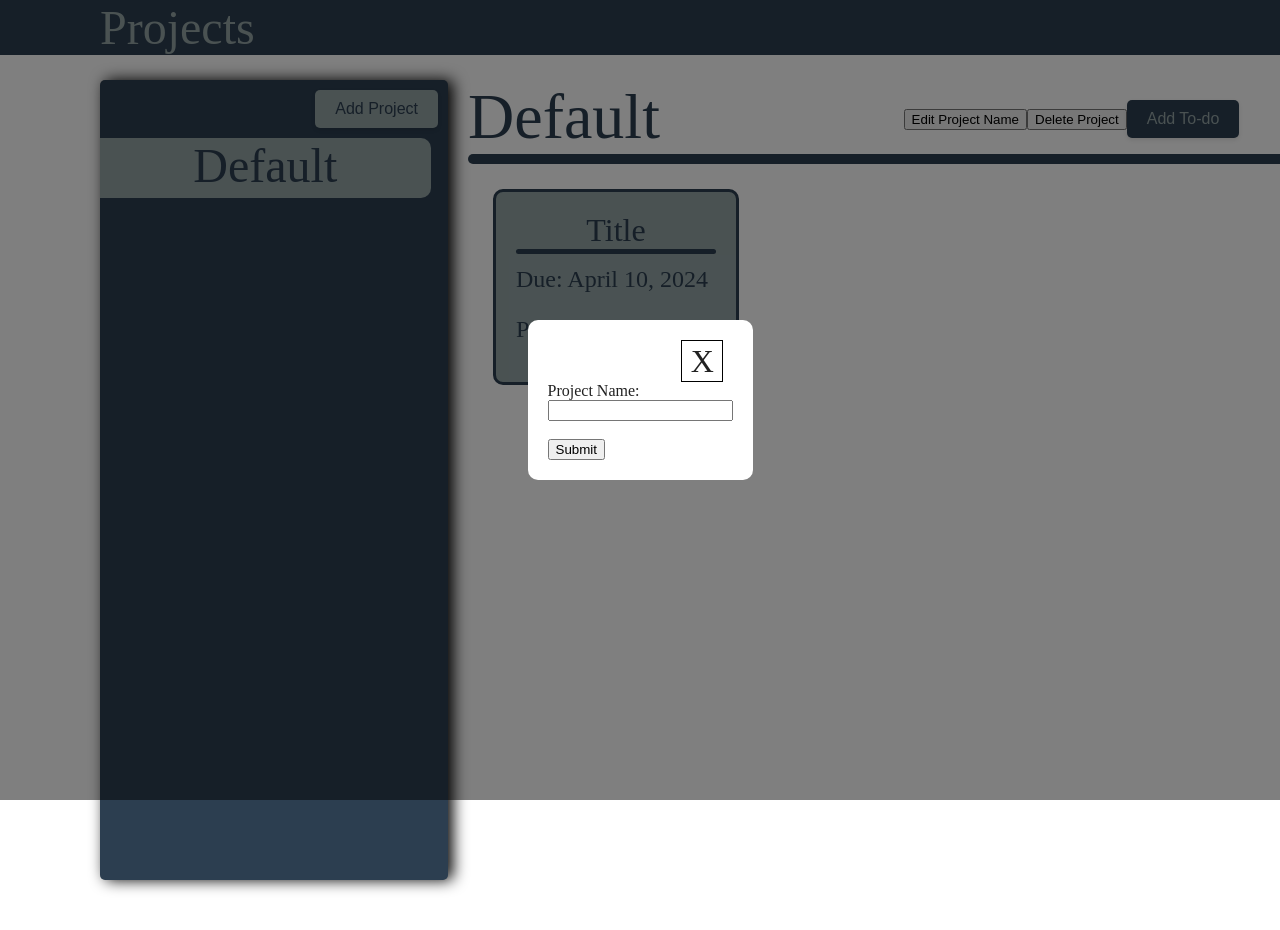
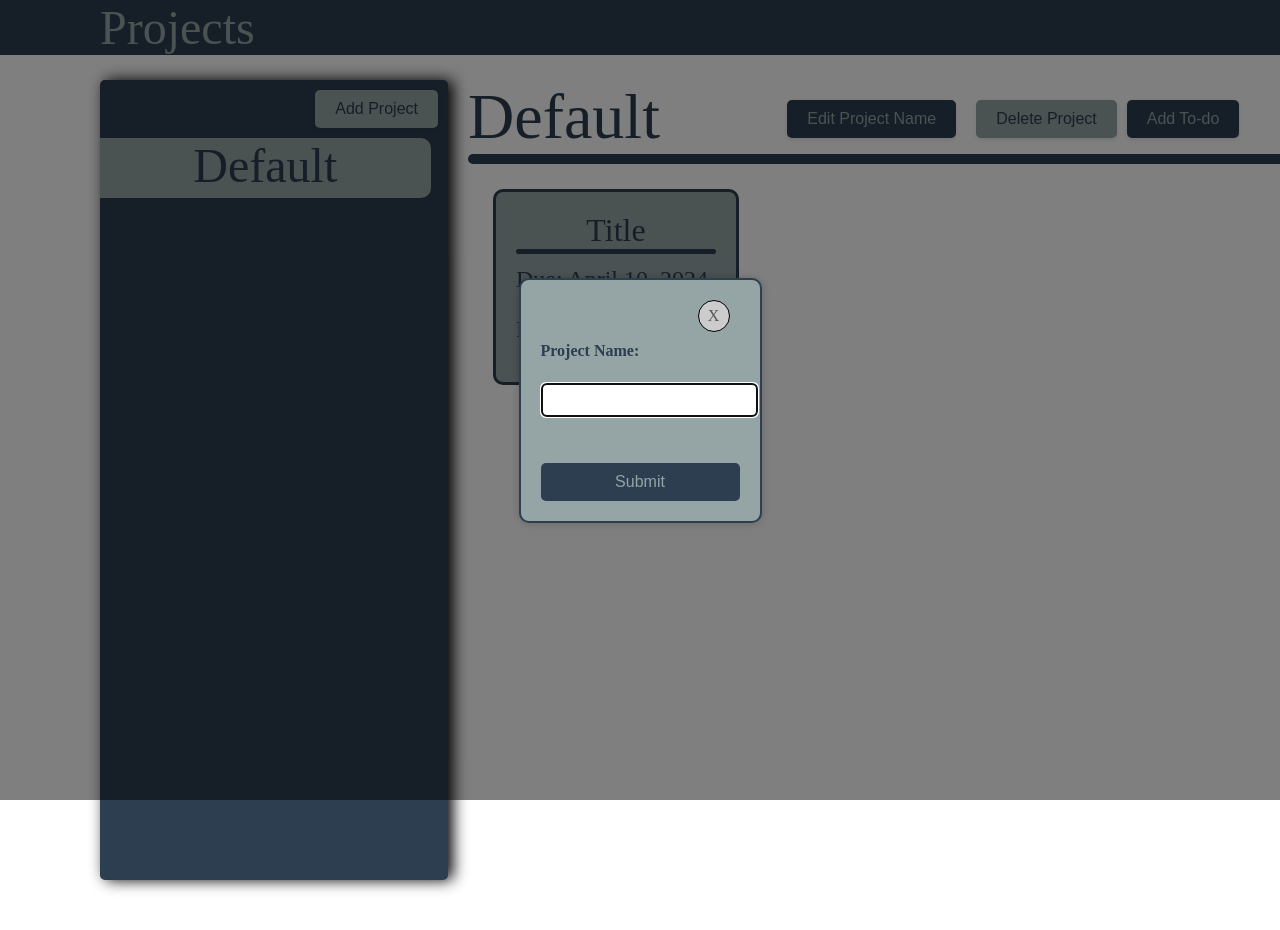
Before and after one commit to gibbonsjoey95/Project-Organizer, a website built with webpack: page src/index.html in a window 1280 px wide. Both pictures are taken after a click on the button "Add Project". Built offline with nearby package versions, Linux system fonts and the light colour scheme.

Commit message:
finished styling

```diff
--- a/src/index.html
+++ b/src/index.html
@@ -23,7 +23,7 @@
             <form id="projectNameForm">
                 <label for="projectName">Project Name:</label><br>
                 <input type="text" id="projectName" name="projectName" required><br><br>
-                <input type="submit" value="Submit">
+                <input type="submit" class="submit" value="Submit">
             </form>
         </div>
     </div>
@@ -38,7 +38,7 @@
             <form id="editProjectNameForm">
                 <label for="projectName">Project Name:</label><br>
                 <input type="text" id="editProjectName" name="projectName" required><br><br>
-                <input type="submit" value="Edit">
+                <input type="submit" class="submit" value="Edit">
             </form>
         </div>
     </div>
@@ -73,7 +73,7 @@
                 <label for="notes">Notes:</label><br>
                 <textarea id="notes" name="notes" rows="4" cols="50"></textarea><br><br>
 
-                <input type="submit" value="Submit">
+                <input type="submit" class="submit" value="Submit">
             </form>
         </div>
     </div>
@@ -108,9 +108,9 @@
                 <label for="notes">Notes:</label><br>
                 <textarea id="editNotes" name="notes" rows="4" cols="50"></textarea><br><br>
 
-                <input type="submit" value="Submit">
+                <input type="submit" class="submit" value="Submit">
 
-                <button type="button" id="deleteTodoButton">Delete</button>
+                <button type="button" id="deleteTodoButton" class="delete-todo-button">Delete</button>
             </form>
         </div>
     </div>
--- a/src/project_content.js
+++ b/src/project_content.js
@@ -3,7 +3,6 @@ import { updateProjectList } from "./sidebar"
 
 import { Todo } from "./todo"
 
-// Figure out a work around for this
 const editProjectNameFormModal = document.querySelector('#editProjectNameFormModal')
 const editProjectNameForm = document.querySelector('#editProjectNameForm')
 const editTodoFormModal = document.querySelector('#editTodoFormModal')
@@ -32,6 +31,10 @@ projectContainer.classList.add('project-content')
 projectTitleContainer.classList.add('project-title-container--content')
 projectTitle.classList.add('project-title')
 todoButtonContainer.classList.add('todo-button-container')
+editProjectNameButton.classList.add('edit-project-name-button')
+editProjectNameButton.classList.add('btn')
+deleteProjectButton.classList.add('delete-project-button')
+deleteProjectButton.classList.add('btn')
 addTodoButton.classList.add('btn')
 addTodoButton.classList.add('add-todo-button')
 titleBar.classList.add('title-bar')
@@ -233,6 +236,9 @@ const addEditedTodoToDom = () => {
 const openFormToEditTodo = (todo) => {
     editTodoFormModal.classList.remove('hidden')
     todo.active = true
+
+    const editTitle = document.querySelector('#editTitle')
+    editTitle.focus()
 }
 
 const openModalToEditProjectName = () => {
@@ -241,6 +247,7 @@ const openModalToEditProjectName = () => {
     let active = findActiveProject()
     const projectName = document.querySelector('#editProjectName')
     projectName.value = active.name
+    projectName.focus()
 }
 
 const editProjectName = () => {
@@ -288,6 +295,9 @@ const showProjectNameFormModal = () => {
 
 const showTodoModal = () => {
     todoFormModal.classList.remove('hidden')
+
+    const title = document.querySelector('#title')
+    title.focus()
 }
 
 const hideTodoModal = () => {
--- a/src/sidebar.js
+++ b/src/sidebar.js
@@ -1,24 +1,21 @@
 import { listOfProjects, createProject } from "./create_project"
 import { mainContent } from "./project_content"
 
-// figure out a work around for this
 const projectNameFormModal = document.querySelector('#projectNameFormModal')
 const projectNameForm = document.querySelector('#projectNameForm')
-
 const projectNameCloseModalButton = document.querySelector('#projectNameCloseModalButton')
-
 const sidebarContainer = document.createElement('div')
 const projectTitleContainer = document.createElement('div')
 const buttonContainer = document.createElement('div')
+const addProjectButton = document.createElement('button')
 
 sidebarContainer.classList.add('sidebar')
 buttonContainer.classList.add('add-btn-container')
 projectTitleContainer.classList.add('project-title-container--sidebar')
-
-const addProjectButton = document.createElement('button')
-addProjectButton.textContent = "Add Project"
 addProjectButton.classList.add('btn')
 addProjectButton.classList.add('add-project-btn')
+
+addProjectButton.textContent = "Add Project"
 
 buttonContainer.appendChild(addProjectButton)
 
@@ -33,7 +30,8 @@ projectNameForm.addEventListener('submit', (event) => {
 })
 
 addProjectButton.addEventListener('click', () => {
-    showProjectNameFromModal()
+    showProjectNameFormModal()
+    addFocusToNameInput()
 })
 
 const updateProjectList = () => {
@@ -70,8 +68,13 @@ const hideProjectNameFormModal = () => {
     projectNameFormModal.classList.add('hidden')
 }
 
-const showProjectNameFromModal = () => {
+const showProjectNameFormModal = () => {
     projectNameFormModal.classList.remove('hidden')
+}
+
+const addFocusToNameInput = () => {
+    const projectName = document.querySelector('#projectName')
+    projectName.focus()
 }
 
 const sidebar = () => {
--- a/src/styles.css
+++ b/src/styles.css
@@ -38,7 +38,6 @@ body {
 .btn:hover {
     background-color: #2c3e50;
     color: #95a5a6;
-    border: solid #95a5a6 3px;
 }
 
 .navbar {
@@ -127,10 +126,37 @@ body {
     color: #2c3e50;
 }
 
+.edit-project-name-button {
+    background-color: #2c3e50;
+    color: #95a5a6;
+    margin: 10px;
+}
+
+.edit-project-name-button:hover {
+    background-color: #95a5a6;
+    color: #2c3e50;
+}
+
+.delete-project-button {
+    background-color: #95a5a6;
+    color: #2c3e50;
+    margin: 10px;
+}
+
+.delete-project-button:hover {
+    background-color: #2c3e50;
+    color: #95a5a6;
+}
+
 .add-todo-button {
     margin-top: 20px;
     background-color: #2c3e50;
     color: #95a5a6;
+}
+
+.add-todo-button:hover {
+    background-color: #95a5a6;
+    color: #2c3e50;
 }
 
 .title-bar {
@@ -206,9 +232,10 @@ body {
 }
 
 .todo-form-container, .project-name-form-container {
-    background-color: #ffffff;
-    color: #212121;
-    padding: 20px;
+    border: #2c3e50 solid 2px;
+    background-color: #95a5a6;
+    color: #2c3e50;
+    padding: 30px;
     border-radius: 10px;
     display: flex;
     flex-direction: column;
@@ -236,3 +263,112 @@ body {
 .hidden {
     display: none;
 }
+
+.project-name-form-container {
+    background-color: #95a5a6;
+    padding: 20px;
+    border-radius: 10px;
+    box-shadow: 0 0 10px rgba(0, 0, 0, 0.2);
+    max-width: 400px;
+}
+
+/* Close Modal Button Styling */
+.close-modal-container {
+    display: flex;
+    justify-content: flex-end;
+    margin-bottom: 10px;
+}
+
+.close-modal-button {
+    cursor: pointer;
+    width: 30px;
+    height: 30px;
+    background-color: #ccc;
+    border-radius: 50%;
+    display: flex;
+    justify-content: center;
+    align-items: center;
+}
+
+/* Close Button Text Styling */
+.close-modal-button h3 {
+    margin: 0;
+    font-size: 16px;
+    color: #555;
+}
+
+/* Project Name Form Styling */
+#projectNameForm {
+    display: flex;
+    flex-direction: column;
+}
+
+/* Form Label Styling */
+label {
+    margin-bottom: 5px;
+    font-weight: bold;
+}
+
+/* Submit Button Styling */
+.submit, .delete-todo-button {
+    padding: 10px 20px;
+    background-color: #2c3e50;
+    color: #95a5a6;
+    border: none;
+    border-radius: 5px;
+    cursor: pointer;
+    font-size: 16px;
+}
+
+.submit:hover, .delete-todo-button:hover {
+    background-color: #95a5a6;
+    color: #2c3e50;
+}
+
+
+.close-modal-container {
+    display: flex;
+    justify-content: flex-end;
+    margin-bottom: 10px;
+}
+
+.close-modal-button {
+    cursor: pointer;
+    width: 30px;
+    height: 30px;
+    background-color: #ccc;
+    border-radius: 50%;
+    display: flex;
+    justify-content: center;
+    align-items: center;
+}
+
+/* Close Button Text Styling */
+.close-modal-button h3 {
+    margin: 0;
+    font-size: 16px;
+    color: #555;
+}
+
+/* Form Label Styling */
+label {
+    margin-bottom: 5px;
+    font-weight: bold;
+}
+
+/* Input Field Styling */
+input[type="text"],
+textarea,
+select {
+    width: 100%;
+    padding: 8px;
+    border: 1px solid #2c3e50;
+    border-radius: 5px;
+    margin-bottom: 10px;
+    font-size: 14px;
+}
+
+/* Checkbox Styling */
+input[type="checkbox"] {
+    margin-top: 5px; /* Add some space above the checkbox */
+}
```
Also changed, not shown: dist/index.html, dist/main.js.
